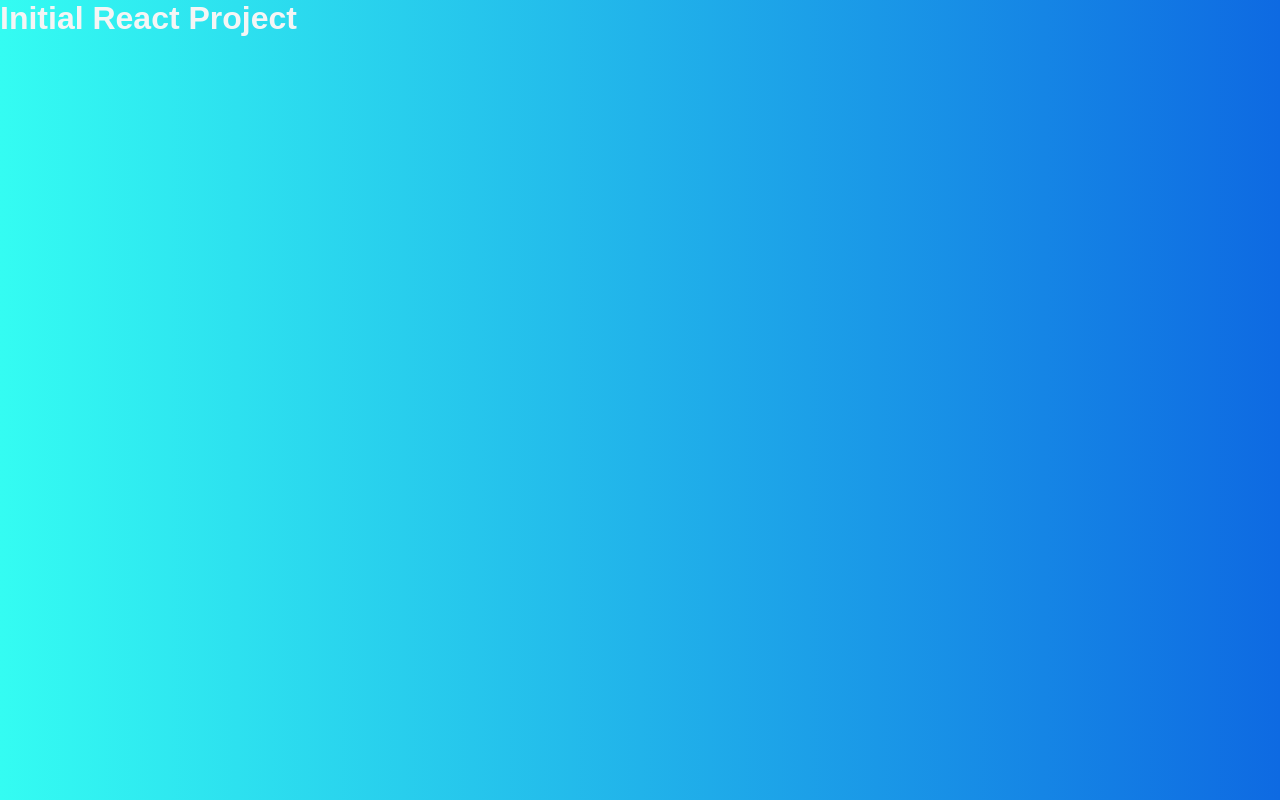
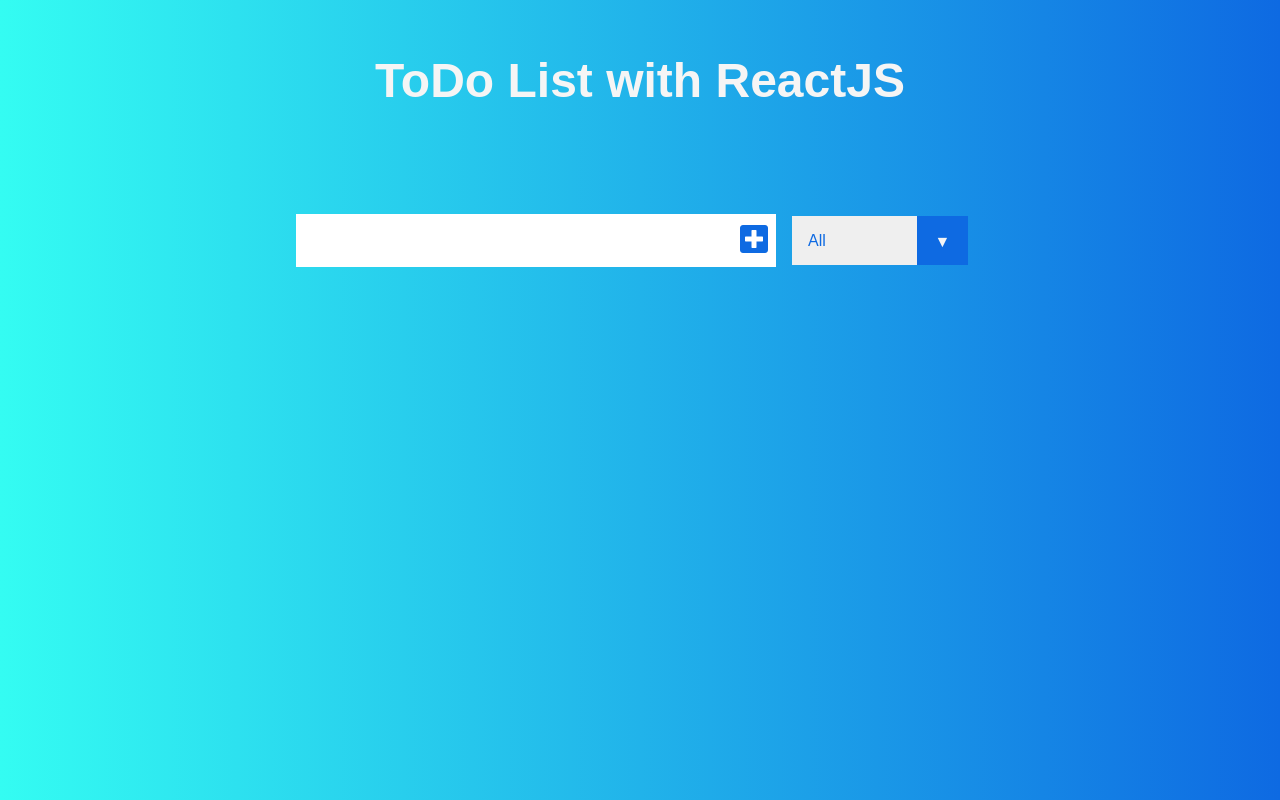
Before and after one commit to schintatkun/React_TodoList, a React (Create React App) app: page / in a window 1280 px wide. Built offline with nearby package versions, Linux system fonts and the light colour scheme.

Commit message:
completed basic files structure and initial components Form.js, TodoList.js

```diff
--- a/public/index.html
+++ b/public/index.html
@@ -8,6 +8,16 @@
     <meta
       name="description"
       content="Web site created using create-react-app"
+    />
+    <link
+      href="https://fonts.googleapis.com/css2?family=Open+Sans&display=swap"
+      rel="stylesheet"
+    />
+    <link
+      rel="stylesheet"
+      href="https://cdnjs.cloudflare.com/ajax/libs/font-awesome/5.14.0/css/all.min.css"
+      integrity="sha512-1PKOgIY59xJ8Co8+NE6FZ+LOAZKjy+KY8iq0G4B3CyeY6wYHN3yt9PW0XpSriVlkMXe40PTKnXrLnZ9+fkDaog=="
+      crossorigin="anonymous"
     />
     <link rel="apple-touch-icon" href="%PUBLIC_URL%/logo192.png" />
     <!--
--- a/src/App.js
+++ b/src/App.js
@@ -1,10 +1,16 @@
 import React from "react";
 import "./App.css";
+// Importing components
+import Form from "./components/Form";
+import TodoList from "./components/Form";
 
 function App() {
   return (
     <div className="App">
-      <h1>Initial React Project</h1>
+      <header>
+        <h1>ToDo List with ReactJS</h1>
+      </header>
+      <Form />
     </div>
   );
 }
--- /dev/null
+++ b/src/components/Form.js
@@ -0,0 +1,21 @@
+import React from "react";
+
+const Form = () => {
+  return (
+    <form>
+      <input type="text" className="todo-input" />
+      <button className="todo-button" type="submit">
+        <i className="fas fa-plus-square"></i>
+      </button>
+      <div className="select">
+        <select name="todos" className="todo-filter">
+          <option value="all">All</option>
+          <option value="completed">Completed</option>
+          <option value="uncompleted">Uncompleted</option>
+        </select>
+      </div>
+    </form>
+  );
+};
+
+export default Form;
```
Also changed, not shown: src/components/TodoList.js (added, +11 -0 lines).
